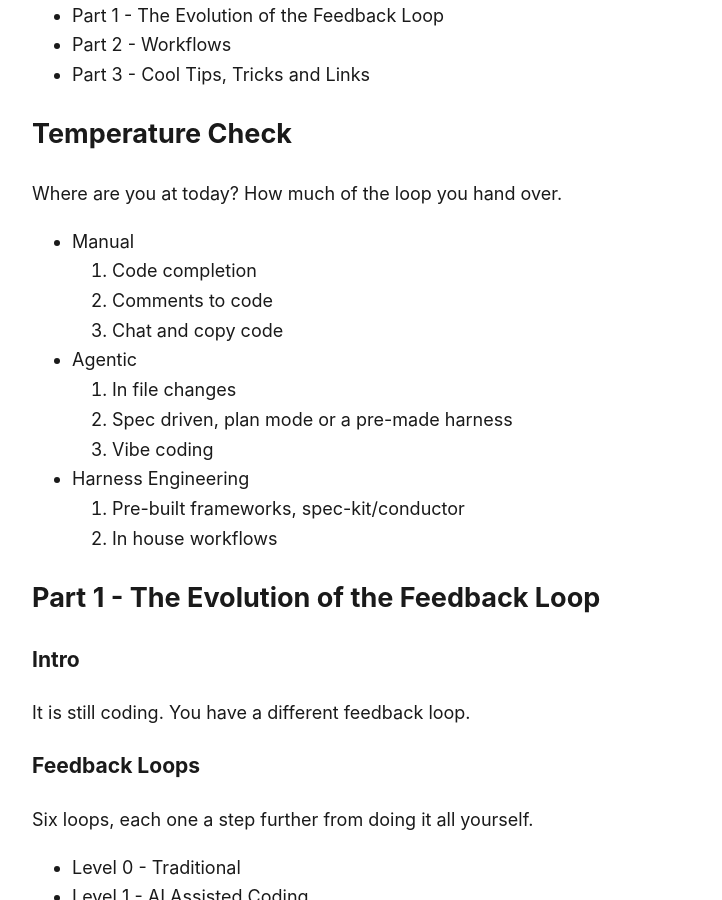
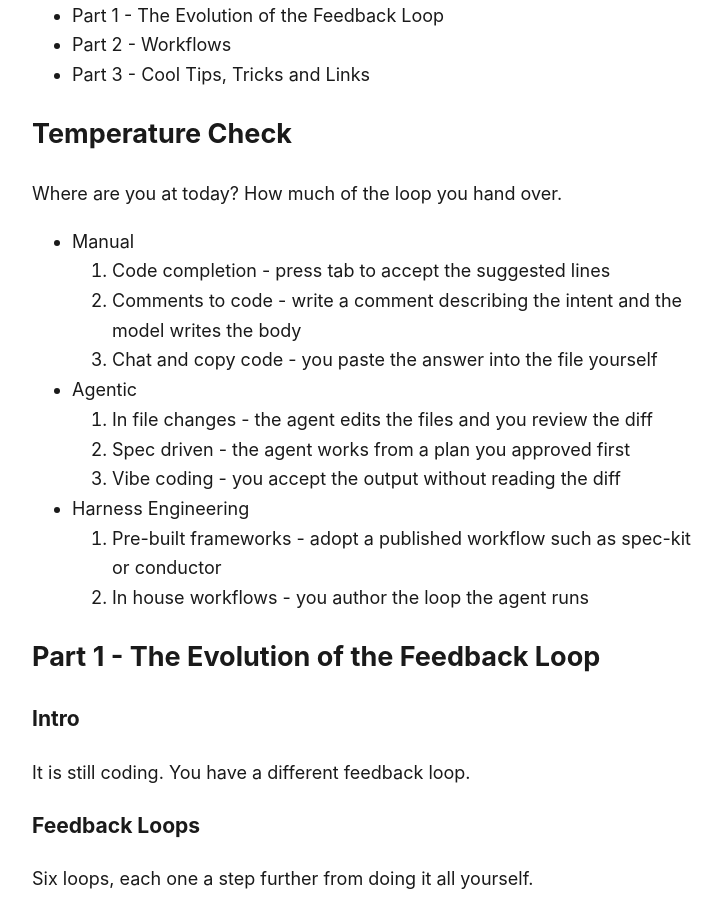
Before and after one commit to galileopy/blog, a Jekyll site: the page built from presentations/ai-assisted-coding-intro/outline.md, in a window 1280 px wide and 900 px high, scrolled down 416 px. Shown: the whole window, without its empty margins (268-990 px from the left). Built offline with Jekyll 4.4.1, drawn with Linux system fonts in a browser that asks for light colours; our own code applies the rules of GitHub Pages for plain Markdown files.

```diff
--- a/presentations/ai-assisted-coding-intro/outline.md
+++ b/presentations/ai-assisted-coding-intro/outline.md
@@ -14,16 +14,16 @@
 Where are you at today? How much of the loop you hand over.
 
 - Manual
-    1. Code completion
-    2. Comments to code
-    3. Chat and copy code
+    1. Code completion - press tab to accept the suggested lines
+    2. Comments to code - write a comment describing the intent and the model writes the body
+    3. Chat and copy code - you paste the answer into the file yourself
 - Agentic
-    4. In file changes
-    5. Spec driven, plan mode or a pre-made harness
-    6. Vibe coding
+    4. In file changes - the agent edits the files and you review the diff
+    5. Spec driven - the agent works from a plan you approved first
+    6. Vibe coding - you accept the output without reading the diff
 - Harness Engineering
-    7. Pre-built frameworks, spec-kit/conductor
-    8. In house workflows
+    7. Pre-built frameworks - adopt a published workflow such as spec-kit or conductor
+    8. In house workflows - you author the loop the agent runs
 
 ## Part 1 - The Evolution of the Feedback Loop
 
```
Also changed, not shown: presentations/ai-assisted-coding-intro/index.html (+13 -23 lines), 1 other file.
